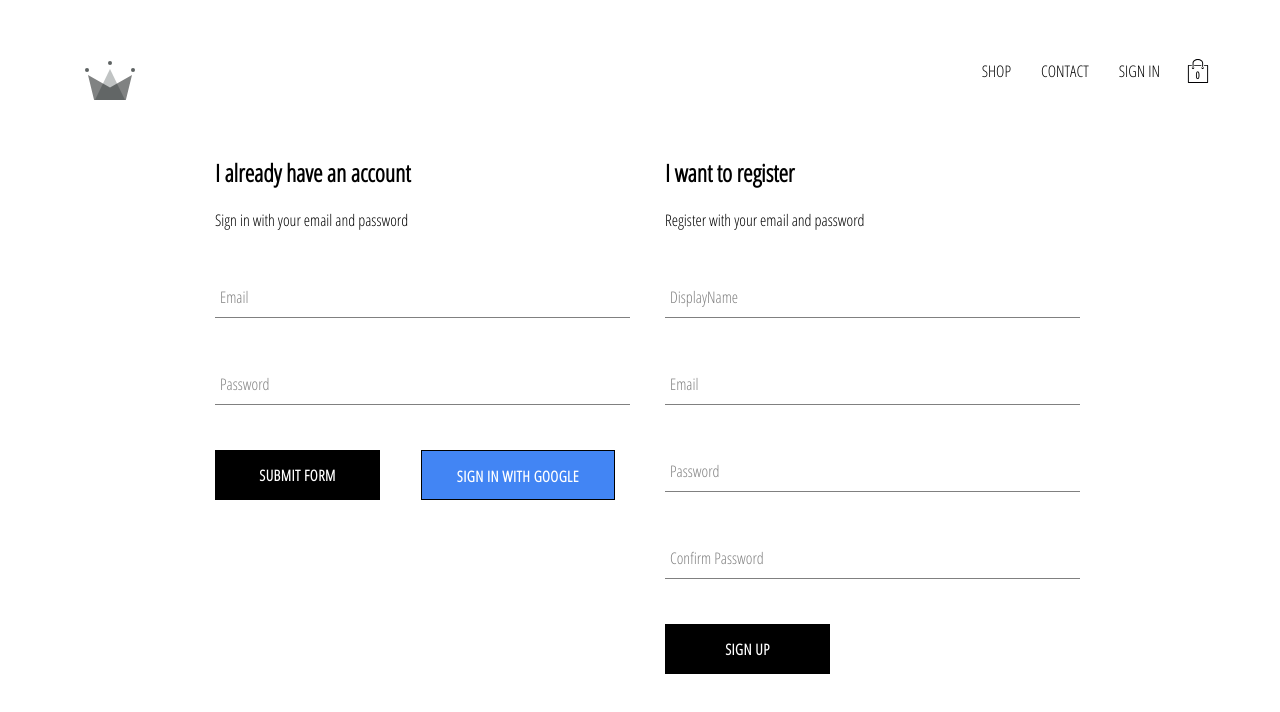
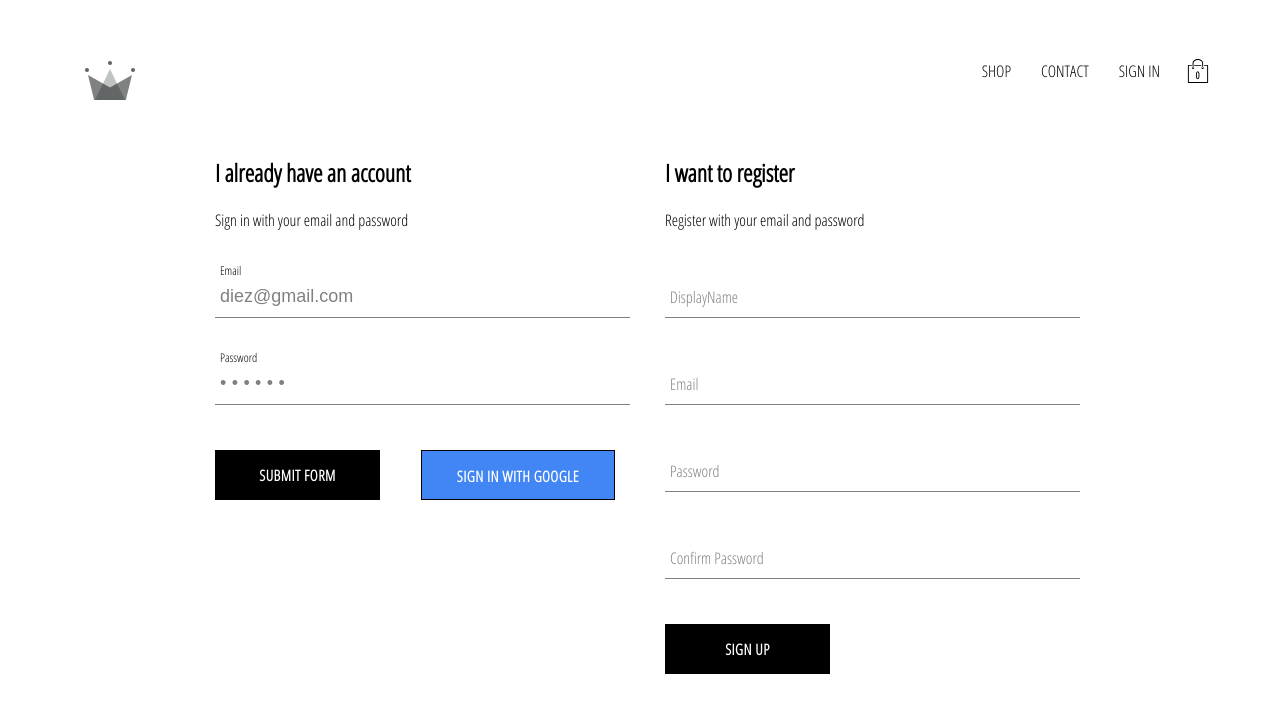
Before and after one commit to nerlijma/react-crwn-clothing, a React (Create React App) app: page /sign-in in a window 1280 px wide. Shown: the top 712 px of the page. Built offline with nearby package versions, Linux system fonts and the light colour scheme; no server answers.

Commit message:
updated SignIn and SignUp to use useState hook

```diff
--- a/src/components/sign-in/sign-in.component.jsx
+++ b/src/components/sign-in/sign-in.component.jsx
@@ -1,43 +1,33 @@
-import React from 'react'
+import React, { useState } from 'react';
 import { connect } from 'react-redux';
 import CustomButton from '../custom-button/custom-button.component';
 import FormInput from '../form-input/form-input.component';
 import './sign-in.styles.scss'
-// import { signInUserWithEmailAndPassword } from '../../firebase/firebase.utils'
 import { googleSignInStart, emailSignInStart } from 'redux/user/user.actions';
 
-class SignIn extends React.Component {
-    constructor(props) {
-        super(props);
-        this.state = {
-            email: '',
-            password: '',
-        }
+const SignIn = ({ emailSignInStart, googleSignInStart }) => {
+
+    const [userCredentials, setUserCredentials] = useState({ email: 'diez@gmail.com', password: '123456' });
+
+    const { email, password } = userCredentials;
+
+    const handleSubmit = async e => {
+        e.preventDefault();
+        emailSignInStart({ email, password });
     }
 
-    handleSubmit = async e => {
-        const { emailSignInStart } = this.props;
-        e.preventDefault();
-        const { email, password } = this.state;
-        emailSignInStart({ email, password });
-        // await signInUserWithEmailAndPassword(email, password);
-        // this.setState({ email: '', password: '' });
+    const handleChange = e => {
+        const { name, value } = e.target;
+        setUserCredentials({ ...userCredentials, [name]: value });
     }
 
-    handleChange = e => {
-        const { name, value } = e.target;
-        this.setState({ [name]: value });
-    }
-
-    render() {
-        const { googleSignInStart } = this.props;
     return (
         <div className='sign-in'>
             <h2>I already have an account</h2>
             <span>Sign in with your email and password</span>
-                <form onSubmit={this.handleSubmit}>
-                    <FormInput label='Email' name='email' type='email' value={this.state.email} required handleChange={this.handleChange} />
-                    <FormInput label='Password' name='password' type='password' value={this.state.password} required onChange={this.handleChange} />
+            <form onSubmit={handleSubmit}>
+                <FormInput label='Email' name='email' type='email' value={email} required handleChange={handleChange} />
+                <FormInput label='Password' name='password' type='password' value={password} required onChange={handleChange} />
                 <div className="login-buttton-container">
                     <CustomButton type='submit'>SUBMIT FORM</CustomButton>
                     <CustomButton type="button" isGoogleSignin={true} onClick={googleSignInStart}>Sign in with Google</CustomButton>
@@ -46,7 +36,6 @@ class SignIn extends React.Component {
             </form>
         </div>
     )
-    }
 }
 
 const mapDispatchToProps = dispatch => ({
--- a/src/components/sign-up/sign-up.component.jsx
+++ b/src/components/sign-up/sign-up.component.jsx
@@ -1,53 +1,44 @@
-import React from 'react'
+import React, { useState } from 'react'
 import CustomButton from '../custom-button/custom-button.component';
 import FormInput from '../form-input/form-input.component';
 import './sign-up.styles.scss';
 import { signUpStart } from 'redux/user/user.actions';
 import { connect } from 'react-redux';
-// import { createUserProfileWithEmailAndPassword } from '../../firebase/firebase.utils'
 
-class SignUp extends React.Component {
-    constructor(props) {
-        super(props);
-        this.state = {
+const SignUp = ({ signUpStart }) => {
+    const [userCredentials, setUserCredentials] = useState({
         displayName: '',
         email: '',
         password: '',
         confirmPassword: ''
-        }
+    });
+
+    const { displayName, email, password, confirmPassword } = userCredentials;
+
+    const handleSubmit = async e => {
+        e.preventDefault();
+        signUpStart(userCredentials);
+        setUserCredentials({ email: '', password: '', displayName: '', confirmPassword: '' });
     }
 
-    handleSubmit = async e => {
-        e.preventDefault();
-        const { email, password, displayName } = this.state;
-        const { signUpStart } = this.props;
-
-        const userData = { email, password, displayName };
-        signUpStart(userData);
-        this.setState({ email: '', password: '', displayName: '', confirmPassword: '' });
+    const handleChange = e => {
+        const { name, value } = e.target;
+        setUserCredentials({ ...userCredentials, [name]: value });
     }
 
-    handleChange = e => {
-        const { name, value } = e.target;
-        this.setState({ [name]: value });
-    }
-
-    render() {
-        const { displayName, email, password, confirmPassword } = this.state;
     return (
         <div className='sign-up'>
             <h2>I want to register</h2>
             <span>Register with your email and password</span>
-                <form onSubmit={this.handleSubmit}>
-                    <FormInput label='DisplayName' name='displayName' type='text' value={displayName} required handleChange={this.handleChange} />
-                    <FormInput label='Email' name='email' type='email' value={email} required handleChange={this.handleChange} />
-                    <FormInput label='Password' name='password' type='password' value={password} required onChange={this.handleChange} />
-                    <FormInput label='Confirm Password' name='confirmPassword' type='password' value={confirmPassword} required onChange={this.handleChange} />
+            <form onSubmit={handleSubmit}>
+                <FormInput label='DisplayName' name='displayName' type='text' value={displayName} required handleChange={handleChange} />
+                <FormInput label='Email' name='email' type='email' value={email} required handleChange={handleChange} />
+                <FormInput label='Password' name='password' type='password' value={password} required onChange={handleChange} />
+                <FormInput label='Confirm Password' name='confirmPassword' type='password' value={confirmPassword} required onChange={handleChange} />
                 <CustomButton type='submit'>SIGN UP</CustomButton>
             </form>
         </div>
     )
-    }
 }
 
 const mapDispatchToProps = (dispatch) => ({
```
Also changed, not shown: notes.txt. Lines whose indentation alone changed are shown as unchanged.
